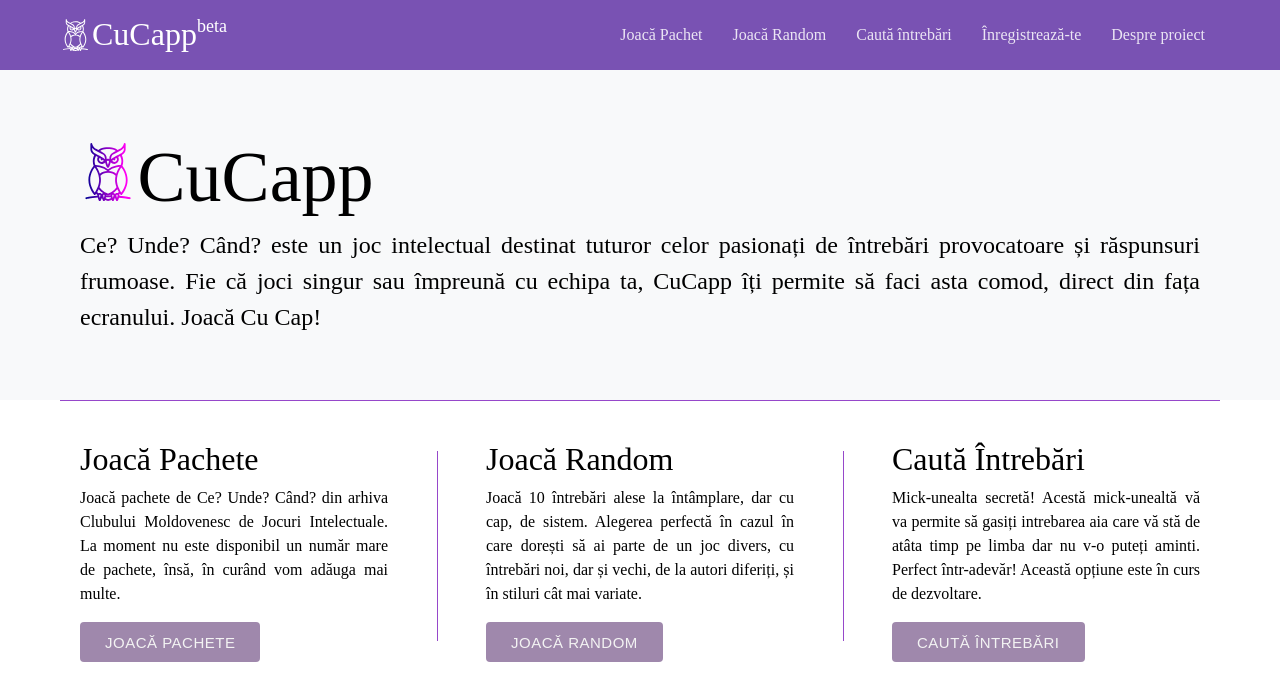
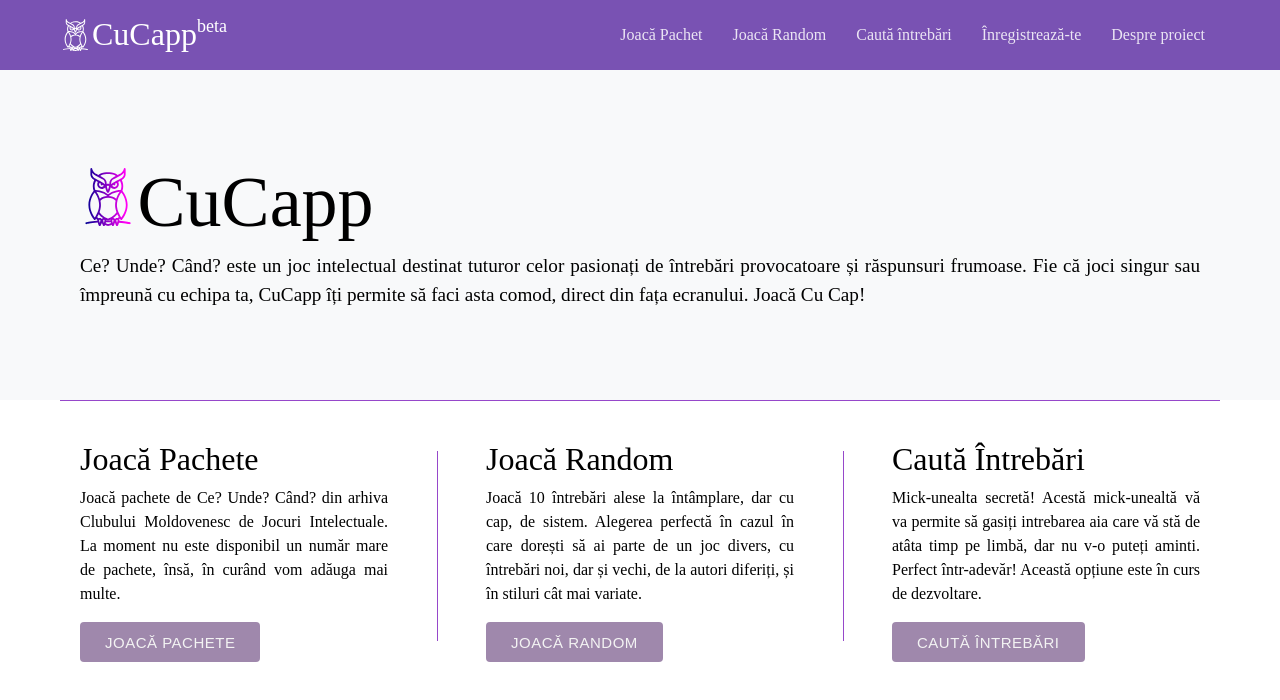
Before and after one commit to lavrric/cucapp, a React (Create React App) app: page / in a window 1280 px wide. Shown: the top 700 px of the page. Built offline with nearby package versions, Linux system fonts and the light colour scheme.

Commit message:
minor changes

```diff
--- a/src/components/description/description.scss
+++ b/src/components/description/description.scss
@@ -26,7 +26,7 @@ $button-color: #007bff;
 
   .text {
     line-height: 1.5;
-    font-size: 1.5rem;
+    font-size: 1.2rem;
     text-align: justify;
   }
 }
--- a/src/pages/homepage/homepage.jsx
+++ b/src/pages/homepage/homepage.jsx
@@ -23,7 +23,7 @@ const HomePage = () => (
       <div className="bar" />
       <Feature
         title="Caută Întrebări"
-        text="Mick-unealta secretă! Acestă mick-unealtă vă va permite să gasiți intrebarea aia care vă stă de atâta timp pe limba dar nu v-o puteți aminti. Perfect într-adevăr! Această opțiune este în curs de dezvoltare. "
+        text="Mick-unealta secretă! Acestă mick-unealtă vă va permite să gasiți intrebarea aia care vă stă de atâta timp pe limbă, dar nu v-o puteți aminti. Perfect într-adevăr! Această opțiune este în curs de dezvoltare. "
         a="/"
       />
     </div>
```
